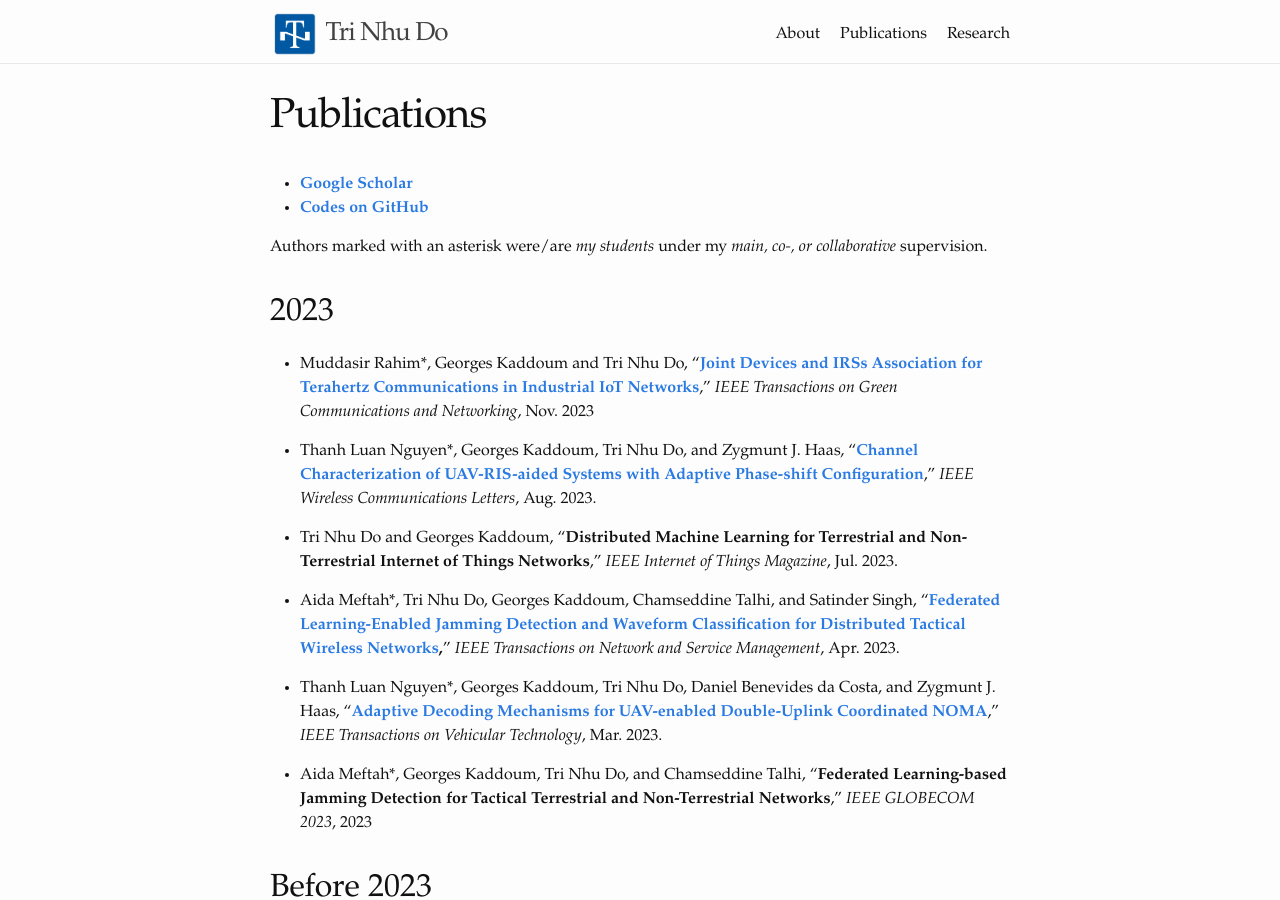
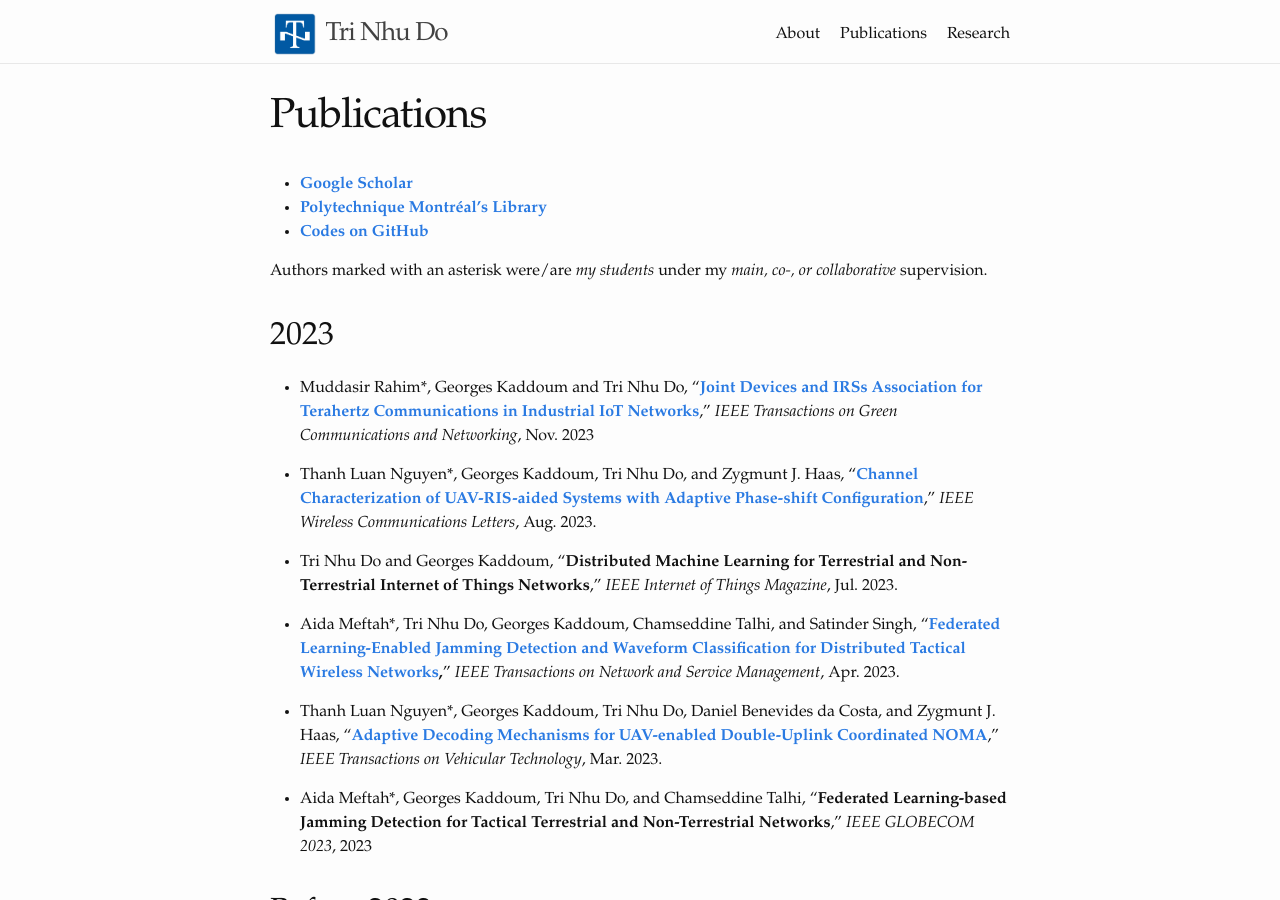
Before and after one commit to trinhudo/trinhudo.github.io, a Jekyll site: the page built from publications.md, in a window 1280 px wide and 900 px high. Built offline with Jekyll 4.4.1, drawn with Linux system fonts in a browser that asks for light colours.

Commit message:
Update publications.md
Signed-off-by: Tri Nhu Do <43434724+trinhudo@users.noreply.github.com>

```diff
--- a/publications.md
+++ b/publications.md
@@ -4,7 +4,8 @@
 permalink: /publications/
 ---
 
-- [**Google Scholar**](https://scholar.google.com/citations?user=cwdP-oYAAAAJ&hl=en){:target="_blank"}
+- [**Google Scholar**](https://scholar.google.com/citations?hl=en&user=cwdP-oYAAAAJ&view_op=list_works&sortby=pubdate){:target="_blank"}
+- [**Polytechnique Montréal's Library**](https://www.polymtl.ca/expertises/en/do-tri-nhu/publications){:target="_blank"}
 - [**Codes on GitHub**](https://github.com/trinhudo?tab=repositories){:target="_blank"}
 
 Authors marked with an asterisk were/are _my students_ under my _main, co-, or collaborative_ supervision.
```
